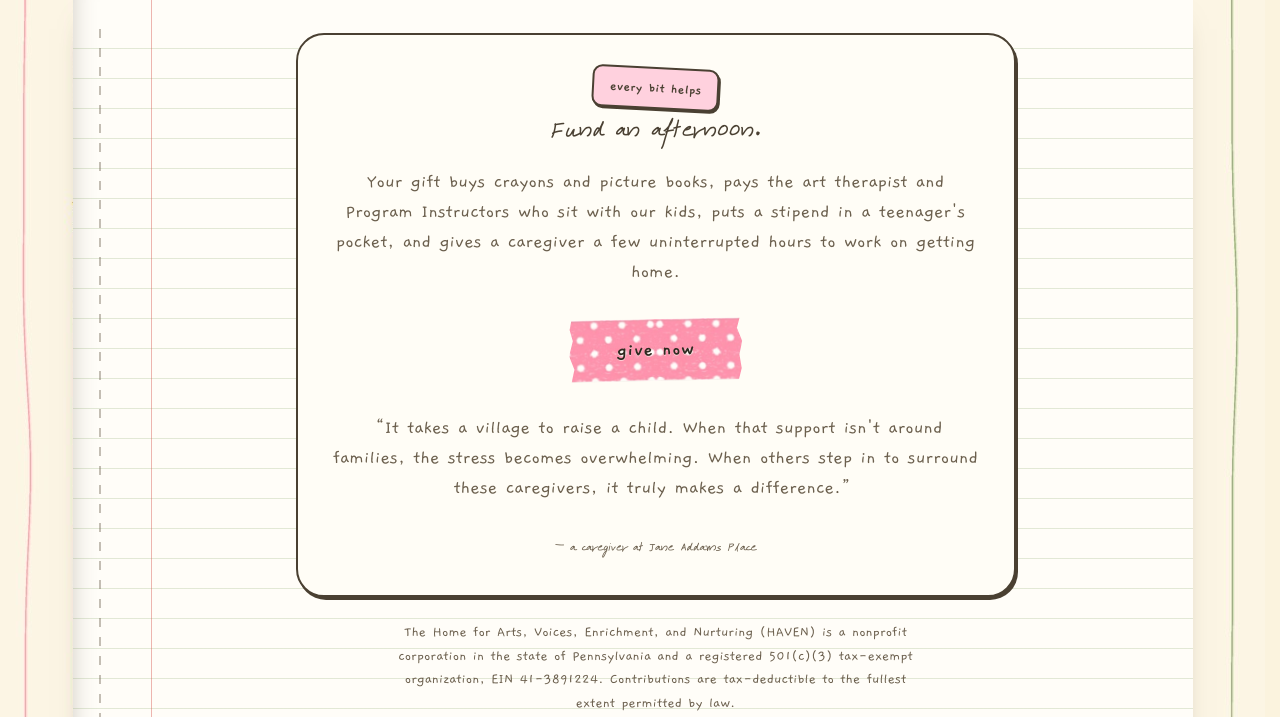
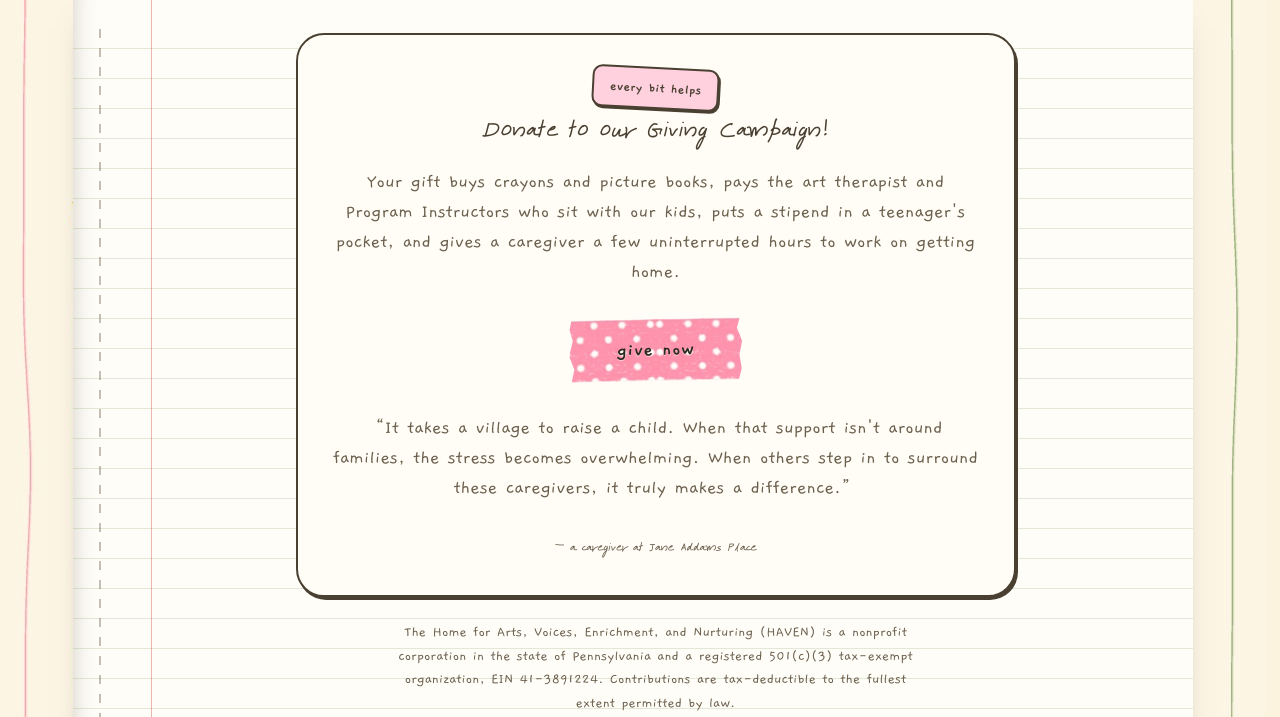
Before and after one commit to havenphl/website, a plain HTML site: page donate.html in a window 1280 px wide. Shown: the part 83-800 px from the top of the page. Drawn offline with Linux system fonts and the light colour scheme; a script that the page names is missing.

Commit message:
Donate heading now names the giving campaign

```diff
--- a/donate.html
+++ b/donate.html
@@ -107,7 +107,7 @@ try {
   <div>
     <div class="card card--lg donate__panel reveal">
       <span class="sticker sticker--pink">every bit helps</span>
-      <h2 class="display-md">Fund an afternoon.</h2>
+      <h2 class="display-md">Donate to our Giving Campaign!</h2>
       <p>
         Your gift buys crayons and picture books, pays the art therapist and Program Instructors who
         sit with our kids, puts a stipend in a teenager's pocket, and gives a caregiver a few
```
